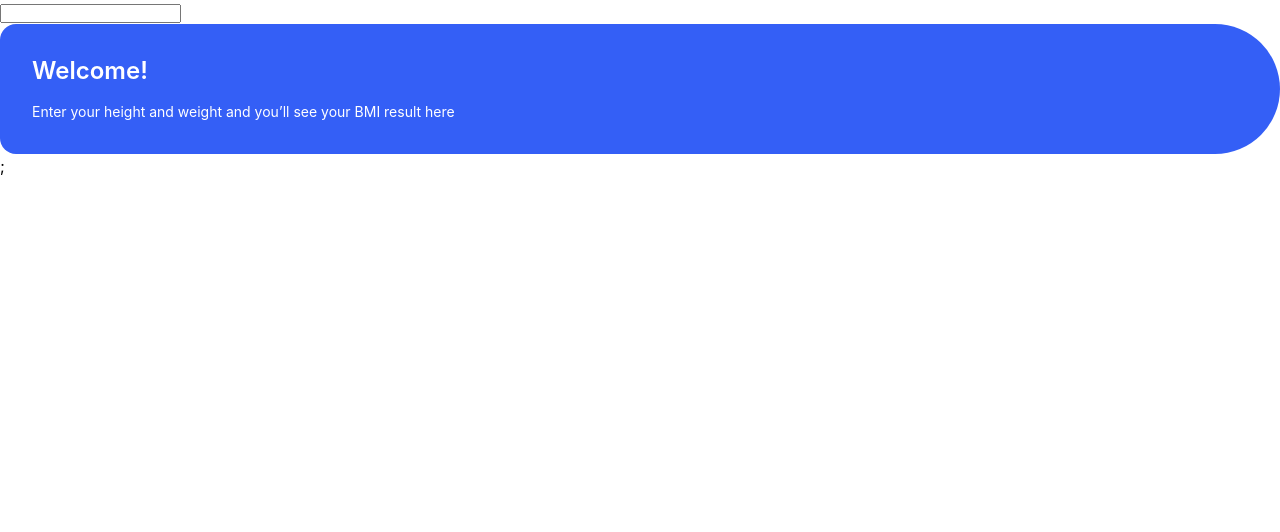
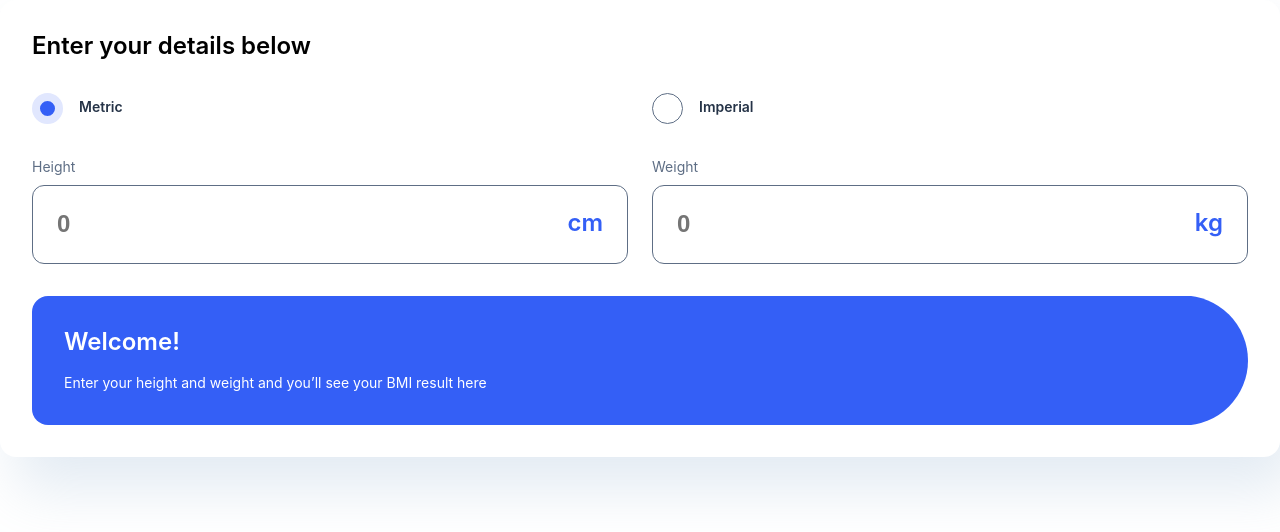
Before and after one commit to skhbabez/bmi-calculator, a React (Vite) app: page / in a window 1280 px wide. Shown: the top 532 px of the page. Built offline with nearby package versions, Linux system fonts and the light colour scheme; a web font is replaced by a local one.

Commit message:
Added Calulator form

```diff
--- a/src/App.tsx
+++ b/src/App.tsx
@@ -1,15 +1,9 @@
-import { useState } from "react";
-import ResultBar from "./components/ResultBar/ResultBar";
+import CalculatorCard from "./layouts/CalculatorCard/CalculatorCard";
 
 function App() {
-  const [input, setInput] = useState<number>();
-
   return (
     <>
-      <input
-        onChange={(event) => setInput(Number(event.currentTarget.value))}
-      />
-      <ResultBar bmi={input}></ResultBar>;
+      <CalculatorCard />
     </>
   );
 }
--- a/src/components/Label/Label.module.css
+++ b/src/components/Label/Label.module.css
@@ -1,6 +1,5 @@
 .label {
   color: var(--blue-900);
-  font-weight: 600;
   & > * {
     vertical-align: middle;
   }
--- a/src/components/Label/Label.tsx
+++ b/src/components/Label/Label.tsx
@@ -4,7 +4,7 @@ import { clsx } from "clsx";
 
 const Label = ({ className, children, ...props }: ComponentProps<"label">) => {
   return (
-    <label className={clsx(styles.label, className)} {...props}>
+    <label className={clsx(styles.label, "text-s-sb", className)} {...props}>
       {children}
     </label>
   );
--- a/src/components/ResultBar/ResultBar.module.css
+++ b/src/components/ResultBar/ResultBar.module.css
@@ -30,7 +30,6 @@
 .description {
   max-inline-size: 16.6875rem;
   & em {
-    font-weight: bold;
     font-style: normal;
   }
 }
--- a/src/components/ResultBar/ResultBar.tsx
+++ b/src/components/ResultBar/ResultBar.tsx
@@ -14,7 +14,7 @@ interface ResultBarProps {
 const ResultBar = ({ weight, height, unit }: ResultBarProps) => {
   return (
     <div aria-live="polite" aria-atomic="true">
-      {weight && height ? (
+      {weight && height && weight > 0 && height > 0 ? (
         <ResultView weight={weight} height={height} unit={unit}></ResultView>
       ) : (
         <WelcomeView />
@@ -26,8 +26,8 @@ const ResultBar = ({ weight, height, unit }: ResultBarProps) => {
 const WelcomeView = () => {
   return (
     <section className={clsx(styles.welcome, styles.resultbar)}>
-      <p className="copy-l">Welcome!</p>
-      <p className="copy-s">
+      <p className="text-ml-sb">Welcome!</p>
+      <p className="text-s">
         Enter your height and weight and you’ll see your BMI result here
       </p>
     </section>
@@ -80,12 +80,12 @@ const ResultView = ({
   return (
     <section className={clsx(styles.resultcontainer, styles.resultbar)}>
       <div className={styles.result}>
-        <p className="copy-l">Your BMI is...</p>
-        <p className="heading-l">{bmi.toFixed(1)}</p>
+        <p className="text-sm-sb">Your BMI is...</p>
+        <p className="text-xl-sb">{bmi.toFixed(1)}</p>
       </div>
-      <p className={clsx(styles.description, "copy-s")}>
+      <p className={clsx(styles.description, "text-s")}>
         Your BMI suggests you’re {classification}. Your ideal weight is between{" "}
-        <em>{range}</em>.
+        <em className="text-s-b">{range}</em>.
       </p>
     </section>
   );
--- a/src/components/UnitInput/UnitInput.module.css
+++ b/src/components/UnitInput/UnitInput.module.css
@@ -1,4 +1,8 @@
-.container > input {
+.container {
+  position: relative;
+  & > input {
+    /* min-width: 0; */
+    inline-size: 100%;
     font-size: inherit;
     font-weight: inherit;
     letter-spacing: inherit;
@@ -13,11 +17,14 @@
       --border-color: var(--blue-500);
     }
   }
+}
 
 .unit {
+  position: absolute;
   pointer-events: none;
   display: inline-block;
+  top: 50%;
   margin-inline-start: -25px;
-  transform: translateX(-100%);
+  transform: translate(-100%, -50%);
   color: var(--blue-500);
 }
--- a/src/components/UnitInput/UnitInput.tsx
+++ b/src/components/UnitInput/UnitInput.tsx
@@ -9,7 +9,7 @@ interface UnitInputProps
 
 const UnitInput = ({ className, unit, ...props }: UnitInputProps) => {
   return (
-    <span className={clsx(styles.container, "copy-l")}>
+    <span className={clsx(styles.container, "text-ml-sb")}>
       <input type="text" {...props} />
       <span className={styles.unit} aria-hidden="true">
         {unit}
--- a/src/index.css
+++ b/src/index.css
@@ -17,6 +17,10 @@ ol {
   list-style: none;
 }
 
+fieldset {
+  border: none;
+}
+
 @font-face {
   font-family: "Inter";
   font-style: normal;
@@ -30,6 +34,7 @@ ol {
   --blue-500: #345ff6;
   --blue-900: #253347;
   --blue-500: #345ff6;
+  --white: #ffffff;
   --space-12: 0.75rem;
   --space-16: 1rem;
   --space-24: 1.5rem;
@@ -42,25 +47,75 @@ body {
   font-size: 1rem;
 }
 
-.copy-l {
-  font-size: 1.5rem;
+
+.text-s {
+  font-size: 0.875rem;
+  line-height: 1.5;
+  font-family: inherit;
+}
+.text-s-sb {
+  font-size: 0.875rem;
+  line-height: 1.5;
   font-weight: 600;
-  letter-spacing: -5%;
-  line-height: 1.8125rem;
-  font-family: var(--font-base);
+  font-family: inherit;
+}
+.text-s-b {
+  font-size: 0.875rem;
+  line-height: 1.5;
+  font-weight: 700;
+  font-family: inherit;
 }
 
-.copy-s {
-  font-size: 0.875rem;
-  line-height: 1.5;
-  font-family: var(--font-base);
+.text-sm {
+  line-height: inherit;
+  font-family: inherit;
+  font-size: inherit;
+}
+.text-sm-sb {
+  line-height: inherit;
+  font-family: inherit;
+  font-size: inherit;
+  font-weight: 600;
 }
 
-.heading-l {
+.text-m-sb {
+  font-size: 1.25rem;
+  letter-spacing: -5%;
+  line-height: 1.2;
+  font-family: inherit;
+  font-weight: 600;
+}
+
+.text-ml-sb {
+  font-size: 1.5rem;
+  letter-spacing: -5%;
+  line-height: 1.2;
+  font-family: inherit;
+  font-weight: 600;
+}
+.text-l-sb {
+  font-size: 2rem;
+  letter-spacing: -5%;
+  line-height: 1.1;
+  font-family: inherit;
+  font-weight: 600;
+}
+
+.text-xl-sb {
   /* @link https://utopia.fyi/clamp/calculator?a=768,1240,48—64 */
   font-size: clamp(3rem, 1.3729rem + 3.3898vw, 4rem);
-  font-weight: 600;
   line-height: 1.1;
   letter-spacing: -5%;
-  font-family: var(--font-base);
+  font-family: inherit;
 }
+
+.sr-only {
+  border: 0;
+  clip: rect(0 0 0 0);
+  height: 1px;
+  margin: -1px;
+  overflow: hidden;
+  padding: 0;
+  position: absolute;
+  width: 1px;
+}
--- /dev/null
+++ b/src/layouts/CalculatorCard/CalculatorCard.module.css
@@ -0,0 +1,61 @@
+.card {
+  border-radius: 1rem;
+  background-color: var(--white);
+  /* @link https://utopia.fyi/clamp/calculator?a=375,768,24—32 */
+  padding: clamp(1.5rem, 1.0229rem + 2.0356vw, 2rem);
+  display: flex;
+  flex-direction: column;
+  gap: clamp(1.5rem, 1.0229rem + 2.0356vw, 2rem);
+  box-shadow: 1rem 2rem 3.5rem 0 hsla(211, 40%, 69%, 25%);
+}
+
+.unitselector {
+  display: flex;
+  gap: 1.5rem;
+  & > * {
+    flex: 1;
+  }
+}
+
+.metricview {
+  display: flex;
+  flex-wrap: wrap;
+  row-gap: 1rem;
+  column-gap: 1.5rem;
+  & > * {
+    min-inline-size: 280px;
+    flex: 1;
+  }
+  & legend {
+    margin-block-end: 0.5rem;
+  }
+}
+
+.imperialview {
+  display: flex;
+  flex-direction: column;
+  /* @link https://utopia.fyi/clamp/calculator?a=375,768,16—32 */
+  /* @link https://utopia.fyi/clamp/calculator?a=768,1440,32—24 */
+  gap: clamp(
+    1rem,
+    0.0458rem + 4.0712vw,
+    clamp(1.5rem, 2.5714rem + -1.1905vw, 2rem)
+  );
+  & fieldset {
+    display: flex;
+    /* @link https://utopia.fyi/clamp/calculator?a=375,768,16—24 */
+    gap: clamp(1rem, 0.5229rem + 2.0356vw, 1.5rem);
+    & > * {
+      flex: 1;
+    }
+  }
+  & legend {
+    margin-block-end: 0.5rem;
+  }
+}
+
+:is(.imperialview, .metricview) legend {
+  color: var(--grey-500);
+  line-height: 1.5;
+  font-size: 0.875rem;
+}
--- /dev/null
+++ b/src/layouts/CalculatorCard/CalculatorCard.tsx
@@ -0,0 +1,242 @@
+import { useId, useRef, useState } from "react";
+import Label from "../../components/Label/Label";
+import SelectionButton from "../../components/SelectionButton/SelectionButton";
+import styles from "./CalculatorCard.module.css";
+import UnitInput from "../../components/UnitInput/UnitInput";
+import ResultBar from "../../components/ResultBar/ResultBar";
+import {
+  toImperialHeight,
+  toImperialWeight,
+  toMetricHeight,
+  toMetricWeight,
+} from "../../scripts/bmi";
+
+type unitSystem = "metric" | "imperial";
+
+const removeLetters = (value: string) => {
+  return value.replace(/\D/g, "");
+};
+
+const CalculatorCard = () => {
+  const [unit, setUnit] = useState<unitSystem>("metric");
+  const [feet, setFeet] = useState<number>();
+  const [inches, setInches] = useState<number>();
+  const [stone, setStone] = useState<number>();
+  const [pound, setPound] = useState<number>();
+  const [cm, setCm] = useState<number>();
+  const [kilograms, setKilograms] = useState<number>();
+
+  const metricHeightChange = (height: number) => {
+    const { feet, inches } = toImperialHeight(height / 100);
+    setFeet(Math.round(feet));
+    setInches(Math.round(inches));
+    setCm(Math.round(height));
+  };
+  const metricWeightChange = (weight: number) => {
+    const { stone, pound } = toImperialWeight(weight);
+    setStone(Math.round(stone));
+    setPound(Math.round(pound));
+    setKilograms(Math.round(weight));
+  };
+
+  const formId = useId();
+
+  const imperialWeightChange = (stone: number, pound: number) => {
+    const weight = toMetricWeight(stone, pound);
+    setStone(Math.round(stone));
+    setPound(Math.round(pound));
+    setKilograms(Math.round(weight));
+  };
+
+  const imperialHeightChange = (feet: number, inches: number) => {
+    const height = toMetricHeight(feet, inches);
+    setFeet(Math.round(feet));
+    setInches(Math.round(inches));
+    setCm(Math.round(height) * 100);
+  };
+  return (
+    <form className={styles.card} noValidate aria-labelledby={formId}>
+      <h2 className="text-ml-sb " id={formId}>
+        Enter your details below
+      </h2>
+      <fieldset className={styles.unitselector}>
+        <legend className="sr-only">Choose a Unit</legend>
+        <Label>
+          <SelectionButton
+            checked={unit === "metric"}
+            name="unit"
+            onChange={() => setUnit("metric")}
+          />
+          Metric
+        </Label>
+        <Label>
+          <SelectionButton
+            checked={unit === "imperial"}
+            name="unit"
+            onChange={() => setUnit("imperial")}
+          />
+          Imperial
+        </Label>
+      </fieldset>
+      {unit === "metric" ? (
+        <MetricView
+          height={cm}
+          weight={kilograms}
+          onHeightChange={metricHeightChange}
+          onWeightChange={metricWeightChange}
+        />
+      ) : (
+        <ImperialView
+          feet={feet}
+          inches={inches}
+          stone={stone}
+          pound={pound}
+          onHeightChange={imperialHeightChange}
+          onWeightChange={imperialWeightChange}
+        />
+      )}
+
+      <ResultBar
+        unit={unit}
+        height={(cm || 0) / 100}
+        weight={kilograms}
+      ></ResultBar>
+    </form>
+  );
+};
+
+const MetricView = ({
+  height,
+  weight,
+  onHeightChange,
+  onWeightChange,
+}: {
+  height?: number;
+  weight?: number;
+  onHeightChange: (height: number) => void;
+  onWeightChange: (weight: number) => void;
+}) => {
+  return (
+    <div className={styles.metricview}>
+      <fieldset>
+        <legend>Height</legend>
+        <Label>
+          <span className="sr-only">in cm</span>
+          <UnitInput
+            unit="cm"
+            value={height || ""}
+            placeholder="0"
+            onChange={(event) =>
+              onHeightChange(Number(removeLetters(event.currentTarget.value)))
+            }
+          />
+        </Label>
+      </fieldset>
+      <fieldset>
+        <legend>Weight</legend>
+        <Label>
+          <span className="sr-only">in kg</span>
+          <UnitInput
+            unit="kg"
+            value={weight || ""}
+            placeholder="0"
+            onChange={(event) =>
+              onWeightChange(Number(removeLetters(event.currentTarget.value)))
+            }
+          />
+        </Label>
+      </fieldset>
+    </div>
+  );
+};
+const ImperialView = ({
+  feet,
+  inches,
+  stone,
+  pound,
+  onHeightChange,
+  onWeightChange,
+}: {
+  feet?: number;
+  inches?: number;
+  stone?: number;
+  pound?: number;
+  onHeightChange: (feet: number, inches: number) => void;
+  onWeightChange: (stone: number, pound: number) => void;
+}) => {
+  const feetRef = useRef<HTMLInputElement | null>(null);
+  const inchRef = useRef<HTMLInputElement | null>(null);
+  const stoneRef = useRef<HTMLInputElement | null>(null);
+  const poundRef = useRef<HTMLInputElement | null>(null);
+
+  const handleWeightChange = () => {
+    const poundCurrent = poundRef.current;
+    const stoneCurrent = stoneRef.current;
+    if (poundCurrent && stoneCurrent) {
+      const stoneValue = Number(removeLetters(stoneCurrent.value));
+      const poundValue = Number(removeLetters(poundCurrent.value));
+      onWeightChange(stoneValue, poundValue);
+    }
+  };
+  const handleHeightChange = () => {
+    const feetCurrent = feetRef.current;
+    const inchCurrent = inchRef.current;
+    if (feetCurrent && inchCurrent) {
+      const feetValue = Number(removeLetters(feetCurrent.value));
+      const inchValue = Number(removeLetters(inchCurrent.value));
+      onHeightChange(feetValue, inchValue);
+    }
+  };
+  return (
+    <div className={styles.imperialview}>
+      <fieldset>
+        <legend>Height</legend>
+        <Label>
+          <span className="sr-only">in feet</span>
+          <UnitInput
+            ref={feetRef}
+            unit="ft"
+            value={feet || ""}
+            placeholder="0"
+            onInput={handleHeightChange}
+          />
+        </Label>
+        <Label>
+          <span className="sr-only">in inches</span>
+          <UnitInput
+            ref={inchRef}
+            unit="in"
+            value={inches || ""}
+            placeholder="0"
+            onInput={handleHeightChange}
+          />
+        </Label>
+      </fieldset>
+      <fieldset>
+        <legend>Weight</legend>
+        <Label>
+          <span className="sr-only">in stone</span>
+          <UnitInput
+            ref={stoneRef}
+            unit="st"
+            value={stone || ""}
+            placeholder="0"
+            onInput={handleWeightChange}
+          />
+        </Label>
+        <Label>
+          <span className="sr-only">in pounds</span>
+          <UnitInput
+            ref={poundRef}
+            unit="lbs"
+            value={pound || ""}
+            placeholder="0"
+            onInput={handleWeightChange}
+          />
+        </Label>
+      </fieldset>
+    </div>
+  );
+};
+
+export default CalculatorCard;
--- a/src/scripts/bmi.ts
+++ b/src/scripts/bmi.ts
@@ -31,7 +31,7 @@ const calculateIdealWeight = (height: number) => {
  * @returns {{number, number}} Returns stone and pound rounded
  */
 const toImperialWeight = (weight: number) => {
-  const stone = weight / 6.35029497;
+  const stone = weight * 0.157473;
   const pound = (stone % 1) * 14;
   return { stone: Math.floor(stone), pound: Math.floor(pound) };
 };
@@ -47,9 +47,18 @@ const toImperialHeight = (height: number) => {
   return { feet: Math.floor(feet), inches: Math.floor(inches) };
 };
 
+const toMetricHeight = (feet: number, inches: number) => {
+  return feet * 0.3048 + inches * 0.0254;
+};
+const toMetricWeight = (stone: number, pounds: number) => {
+  return stone * 6.35029497 + pounds * 0.453592;
+};
+
 export {
   calculateBmi,
   calculateIdealWeight,
   toImperialHeight,
   toImperialWeight,
+  toMetricHeight,
+  toMetricWeight,
 };
```
Also changed, not shown: 1 other file (tests, documents, lock files or other folders). Lines whose indentation alone changed are shown as unchanged.
